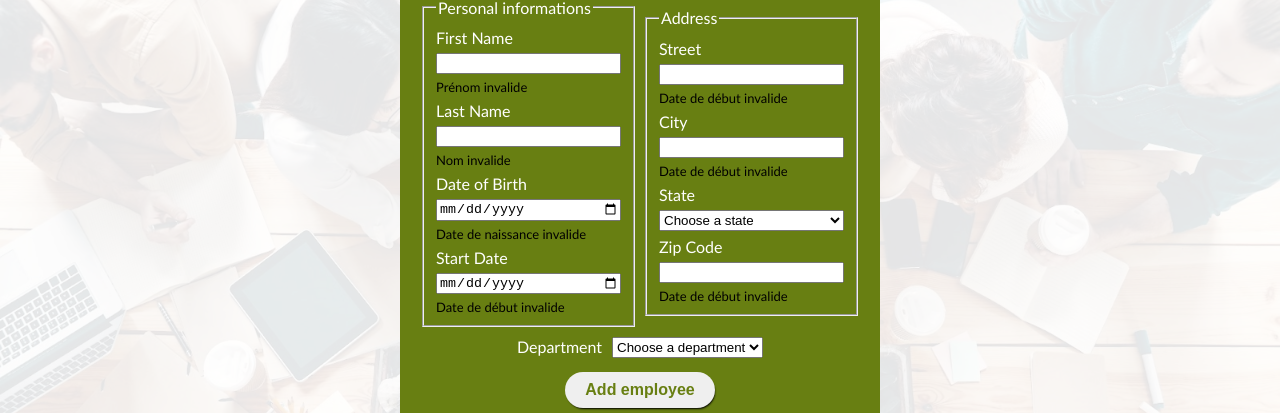
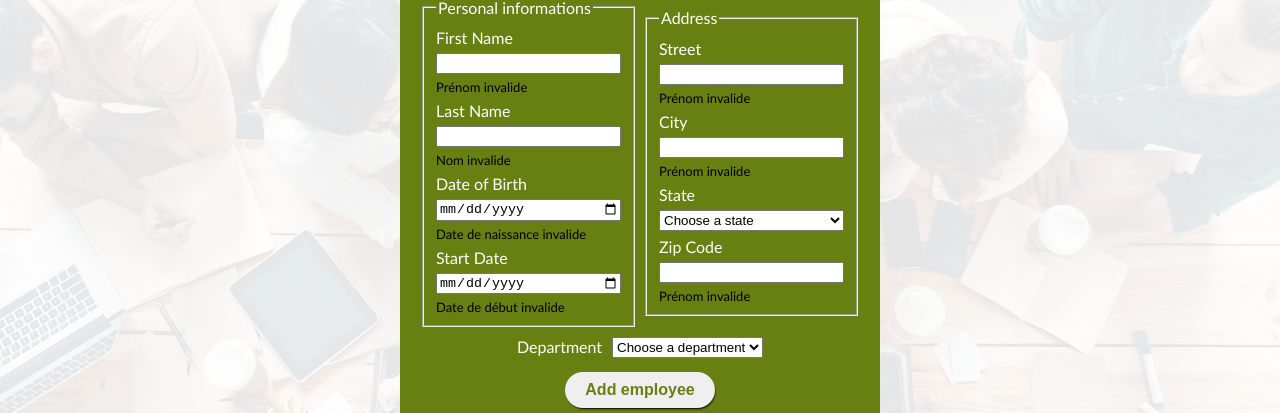
Before and after one commit to mohaali77/P14-JS-React, a React (Create React App) app in the folder hrnet/: page / in a window 1280 px wide. Shown: the part 198-611 px from the top of the page. Built offline with nearby package versions, Linux system fonts and the light colour scheme.

Commit message:
Update form.jsx

```diff
--- a/hrnet/src/components/form/form.jsx
+++ b/hrnet/src/components/form/form.jsx
@@ -16,29 +16,31 @@ export function Form() {
     const inputZipCode = useRef('');
     const inputDepartment = useRef('');
 
-    const [errMsgFirst, setDataFirst] = useState('');
-    const [errMsgLast, seterrMsgLast] = useState('');
-    const [errMsgBirth, seterrMsgBirth] = useState('');
-    const [errMsgStart, seterrMsgStart] = useState('');
-    const [errMsgStreet, seterrMsgStreet] = useState('');
-    const [errMsgCity, seterrMsgCity] = useState('');
-    const [errMsgState, seterrMsgState] = useState('');
-    const [errMsgZipCode, seterrMsgZipCode] = useState('');
-    const [errMsgDepartment, seterrMsgDepartment] = useState('');
+    const [form, setForm] = useState({});
+
+    const errMsgFirst = useRef(false);
+    const errMsgLast = useRef(false);
+    const errMsgBirth = useRef(false);
+    const errMsgStart = useRef(false);
+    const errMsgStreet = useRef(false);
+    const errMsgCity = useRef(false);
+    const errMsgState = useRef(false);
+    const errMsgZipCode = useRef(false);
+    const errMsgDepartment = useRef(false);
 
     const [dataStates, setDataStates] = useState(statesArray);
     const [dataDepartments, setDataDepartments] = useState(departmentsArray);
 
-    const handleInputChange = () => {
-        console.log(
-            `Date Naissance : ${inputDateBirth.current.value}`,
-            `Date Début : ${inputDateStart.current.value}`,
-            `Departement : ${inputDepartment.current.value}`);
-    };
+    const handleInputChange = () => { }
+
+    const showErrorMsg = () => {
+
+    }
 
     const handleSubmit = (e) => {
         e.preventDefault()
-        let form = {
+        setForm(
+            {
                 firstname: inputFirstName.current.value,
                 lastname: inputLastName.current.value,
                 dateBirth: inputDateBirth.current.value,
@@ -48,7 +50,7 @@ export function Form() {
                 state: inputState.current.value,
                 zipCode: inputZipCode.current.value,
                 department: inputDepartment.current.value,
-        }
+            })
         console.log(form);
     }
 
@@ -61,17 +63,18 @@ export function Form() {
 
                 <label htmlFor="first-name">First Name</label>
                 <input required ref={inputFirstName} type="text" id="first-name" />
-                <p className='errorMsg'>Prénom invalide</p>
+                {errMsgFirst ? <p className='errorMsg'>Prénom invalide</p> : null}
+
 
                 <label htmlFor="last-name">Last Name</label>
                 <input required ref={inputLastName} type="text" id="last-name" />
-                <p className='errorMsg'>Nom invalide</p>
+                {errMsgLast ? <p className='errorMsg'>Nom invalide</p> : null}
 
                 <DatePicker inputRef={inputDateBirth} onInputChange={handleInputChange} labelText='Date of Birth' id='date-of-birth' />
-                <p className='errorMsg'>Date de naissance invalide</p>
+                {errMsgBirth ? <p className='errorMsg'>Date de naissance invalide</p> : null}
 
                 <DatePicker inputRef={inputDateStart} onInputChange={handleInputChange} labelText='Start Date' id='start-date' />
-                <p className='errorMsg'>Date de début invalide</p>
+                {errMsgStart ? <p className='errorMsg'>Date de début invalide</p> : null}
             </fieldset>
 
 
@@ -80,17 +83,17 @@ export function Form() {
 
                 <label htmlFor="street">Street</label>
                 <input required ref={inputStreet} id="street" type="text" />
-                <p className='errorMsg'>Date de début invalide</p>
+                {errMsgFirst ? <p className='errorMsg'>Prénom invalide</p> : null}
 
                 <label htmlFor="city">City</label>
                 <input required ref={inputCity} id="city" type="text" />
-                <p className='errorMsg'>Date de début invalide</p>
+                {errMsgFirst ? <p className='errorMsg'>Prénom invalide</p> : null}
 
                 <Menu inputRef={inputState} onInputChange={handleInputChange} data={dataStates} text='State' className='label-state' htmlFor='state' name='state' id="state" />
 
                 <label htmlFor="zip-code">Zip Code</label>
                 <input required ref={inputZipCode} id="zip-code" type="number" />
-                <p className='errorMsg'>Date de début invalide</p>
+                {errMsgFirst ? <p className='errorMsg'>Prénom invalide</p> : null}
 
             </fieldset>
             <Menu inputRef={inputDepartment} onInputChange={handleInputChange} data={dataDepartments} text='Department' className='label-department' htmlFor='department' name='department' id="department" />
```
Lines whose indentation alone changed are shown as unchanged.
